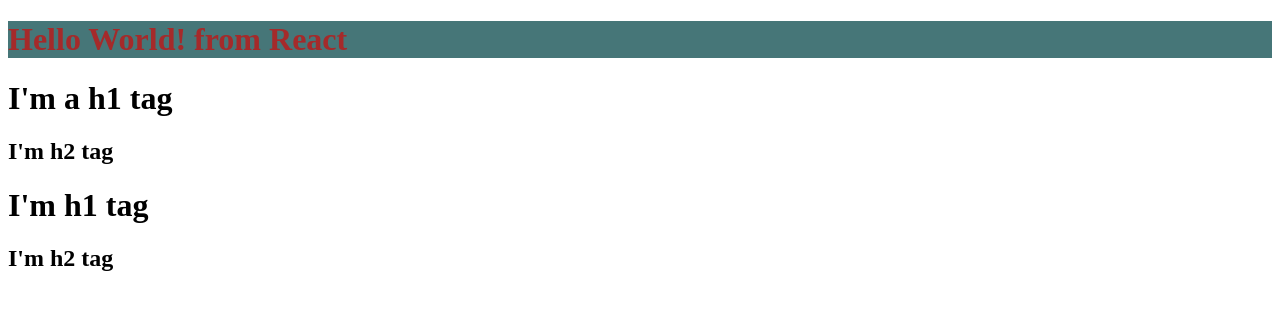
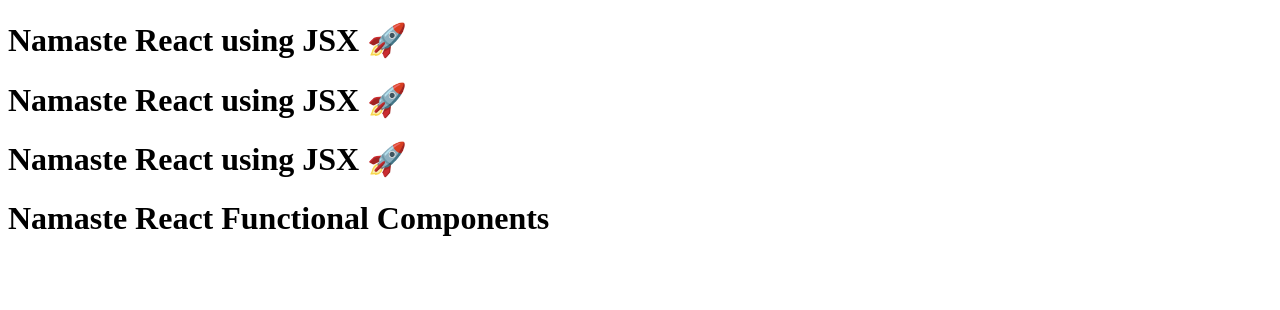
Before and after one commit to AnujJain1011/namaste-react, a React app: page / in a window 1280 px wide. Built offline with nearby package versions, Linux system fonts and the light colour scheme.

Commit message:
episode-03

```diff
--- a/app.js
+++ b/app.js
@@ -1,28 +1,47 @@
 import React from "react";
 import ReactDOM from "react-dom/client";
 
+// React.createElement => JS Object
+// JS object -> ReactDOM.createRoot => HTMLElement(Render to browser)
 const heading = React.createElement(
   "h1",
-  { id: "heading", xyz: "abc" },
-  "Hello World! from React"
+  { id: "heading", className: "abc" },
+  "Namaste JavaScript 🚀"
 );
 //const rootjs = document.getElementById("root");
 
-const root = ReactDOM.createRoot(document.getElementById("root"));
-const parent = React.createElement("div", { id: "parent" }, [
-  React.createElement("div", { id: "child" }, [
-    React.createElement("h1", {}, "I'm a h1 tag"),
-    React.createElement("h2", {}, "I'm h2 tag"),
-  ]),
-  React.createElement("div", { id: "child2" }, [
-    React.createElement("h1", {}, "I'm h1 tag"),
-    React.createElement("h2", {}, "I'm h2 tag"),
-  ]),
+// JSX (gets transpiled into the react code) by Parcel using Babel
+// JSX code => Babel transpiles it to React.createElement (JS Object) => ReactDOM.createRoot -> HTMLElement(render)
+
+// React Element is what ---> is a javascript code at the end of the day
+const jsxHeading = <h1 className="head">Namaste React using JSX 🚀</h1>;
+// if i had to write multiple line code in jsx we need to enclose it inside parenthesis () for babel to understand it better
+
+const Title = () => <h1 className="head">Namaste React using JSX 🚀</h1>;
+// React Component Composition
+const HeadingComponent = () => (
+  <div id="container">
+    {Title()}
+    <Title />
+    <Title></Title>
+    <h1 className="heading">Namaste React Functional Components</h1>
+  </div>
+);
+
+// using React
+const newElement = React.createElement("div", { id: "container" }, [
+  React.createElement(
+    "h1",
+    { className: "head", tabIndex: "5" },
+    "Namaste React using JSX 🚀"
+  ),
+  React.createElement(
+    "h1",
+    { className: "heading" },
+    "Namaste React Functional Component"
+  ),
 ]);
 
 const root2 = ReactDOM.createRoot(document.getElementById("root2"));
-root2.render(parent);
-// root.render(parent); // render replaces the whole html code completely
-root.render(heading);
-
-// console.log(heading); // this is an object
+root2.render(<HeadingComponent />);
+// root2.render(newElement);
--- a/index.css
+++ b/index.css
@@ -1,4 +1,4 @@
 #heading{
-    color: brown;
+    color: red;
     background-color: #467678;
 }
--- a/index.html
+++ b/index.html
@@ -8,11 +8,12 @@
   </head>
   <body>
     <!-- <h1>top of everyone</h1> -->
-    <div id="root">
+    <!-- <div id="root">
       <h1>Hello World!</h1>
-    </div>
+    </div> -->
     <div id="root2">
-      <!-- <h2>I'm root2</h2> -->
+      <h1>NOT RENDERED</h1>
+      <!-- if this is displayed it means your render is not working properly -->
     </div>
     <!-- <h1>below everyone</h1> -->
 
--- a/package.json
+++ b/package.json
@@ -2,11 +2,11 @@
   "name": "namaste-react",
   "version": "1.0.0",
   "description": "this is react learning",
-  "main": "app.js",
+
   "scripts": {
     "test": "jest",
-    "start": "rm -rf .parcel-cache && parcel",
-    "build": "rm -rf .parcel-cache && parcel build"
+    "start": "parcel index.html",
+    "build": "parcel build index.html"
   },
   "repository": {
     "type": "git",
```
Also changed, not shown: README.md.
